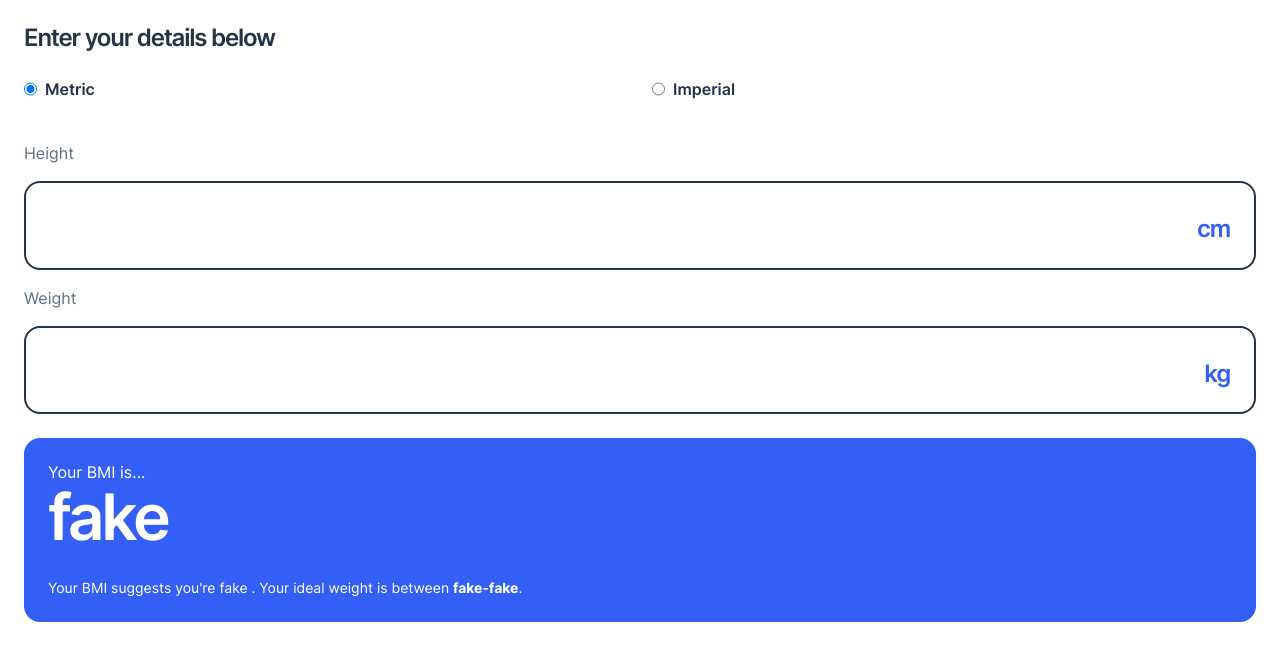
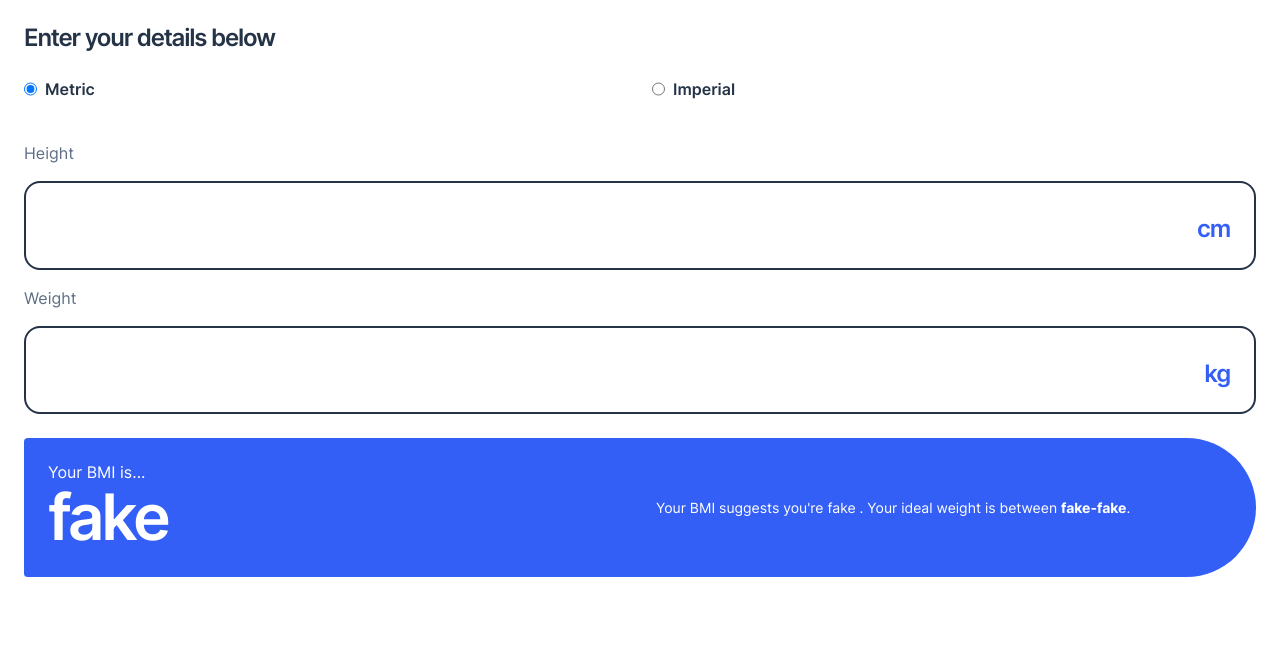
Before and after one commit to takahashiyb/bmi-calculator, a plain HTML site: page bmi-calculator.html in a window 1280 px wide. Drawn offline with Linux system fonts and the light colour scheme.

Commit message:
Style the bmi calculator section's desktop and tablet view.

```diff
--- a/css/bmi-calculator.css
+++ b/css/bmi-calculator.css
@@ -133,3 +133,13 @@ input[type="number"] {
     }
   }
 }
+
+@media (min-width: 767px) {
+  .calculator-section .calculator-result-wrapper {
+    display: grid;
+    grid-template-columns: 1fr 1fr;
+    align-items: center;
+    column-gap: var(--spacing-0400);
+    border-radius: var(--spacing-0100) 9em 9em var(--spacing-0100);
+  }
+}
```
